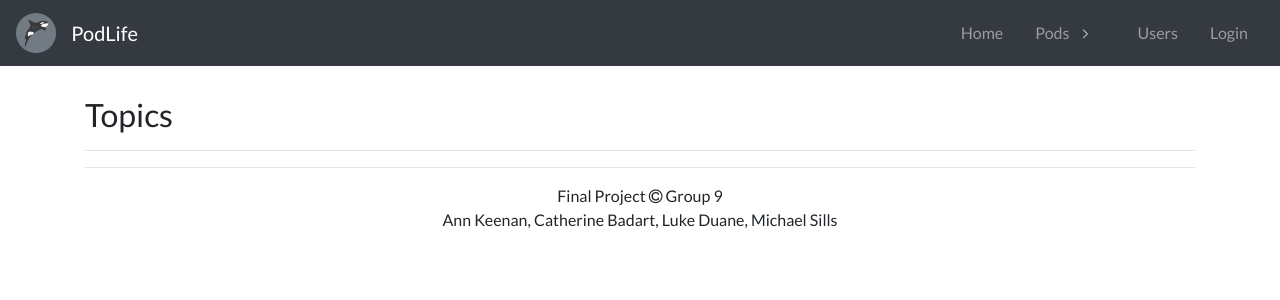
After one commit to WebApps-Group09/Project, a Django app: page /topic/ in a window 1280 px wide. The commit adds this page. Shown: the top 300 px of the page. Run offline with Django 3.2, Linux system fonts and the light colour scheme; data that the repository does not hold is empty; some libraries are stand-ins or nearby versions.

Commit message:
Add list topics page

```diff
--- a/podlife/urls.py
+++ b/podlife/urls.py
@@ -4,6 +4,7 @@ from podlife.views import *
 urlpatterns = [
     url(r'^$', HomePage.as_view(), name='home'),
     url(r'^topic/', include([
+        url(r'^$', ListTopics.as_view(), name='list_topics'),
         url(r'^(?P<topic>[\w-]+)/$', TopicView.as_view()),
     ])),
     url(r'user/', include([
--- a/podlife/views.py
+++ b/podlife/views.py
@@ -35,7 +35,7 @@ class MainPage(ListView):
             podcasts = Podcast.objects.all()
 
         # filter based off of sorttype
-        if self.request.GET.get('sorttype') == None:
+        if not self.request.GET.get('sorttype'):
             return podcasts
         elif self.request.GET.get('sorttype') == 'title':
             return podcasts.order_by('title')
@@ -65,12 +65,15 @@ def upvote(request, podcast_id, origin=None):
     else:
         return HttpResponseRedirect('/podcast')
 
-#downvote function to update the podcasts vote total
+
+# Downvote function to update the podcasts vote total
 def downvote(request, podcast_id, origin=None):
     podcast = Podcast.objects.get(id=podcast_id)
     podcast.num_upvotes -= 1
     podcast.save()
-    if origin: #if the origin is set, it is coming from the user page and needs to be sent back there
+
+    # if the origin is set, it is coming from the user page and needs to be sent back there
+    if origin:
         return HttpResponseRedirect('/user/' + origin)
     else:
         return HttpResponseRedirect('/podcast')
@@ -126,13 +129,17 @@ class ListUsers(ListView):
     model = User
     context_object_name = 'users'
 
+    # Order the list alphabetically
+    def get_queryset(self):
+        return User.objects.all().order_by('username')
+
     def get_context_data(self, **kwargs):
         context = super(ListUsers, self).get_context_data(**kwargs)
         context['topics'] = Topic.objects.all().order_by('topic')
         return context
 
 
-# View a specific user's uploaded podcasts
+# View a specific user's uploaded podcasts and subscriptions
 class UserView(ListView):
     template_name = 'view_user.html'
     model = Podcast
@@ -141,6 +148,7 @@ class UserView(ListView):
     def get_success_url(self):
         return self.success_url
 
+    # Return a list of uploaded podcasts
     def get_queryset(self):
         user = self.kwargs['username']
         user_id = User.objects.get(username=user).id
@@ -152,11 +160,13 @@ class UserView(ListView):
         context['titlefilter'] = self.request.GET.get('titlefilter', '')
         context['topics'] = Topic.objects.all().order_by('topic')
         context['username'] = self.kwargs['username']
+
         # check if it's themselves
         if (str(self.request.user) == self.kwargs['username']):
             context['is_self'] = True
         else:
             context['is_self'] = False
+
         # check if they are subscribed
         creator = User.objects.get(username=self.kwargs['username'])
         if CreatorSubscription.objects.filter(creator=creator, user=self.request.user).exists():
@@ -164,41 +174,47 @@ class UserView(ListView):
         else:
             context['subscribed'] = False
 
+        # get the user's subscriptions to other users/topics
         user_id = User.objects.get(username=self.kwargs['username']).id
         context['usersubs'] = CreatorSubscription.objects.filter(user=user_id)
         context['topicsubs'] = TopicSubscription.objects.filter(user=user_id)
         return context
 
-#subscribes a user to another user
+
+# Subscribes a user to another user
 def user_subscribe(request, creator_username, user_id):
     entry = CreatorSubscription(creator=User.objects.get(
         username=creator_username), user=User.objects.get(id=user_id))
     entry.save()
     return HttpResponseRedirect('/user/' + creator_username)
 
-#unsubscribes a user from a user
+
+# Unsubscribes a user from a user
 def user_unsubscribe(request, creator_username, user_id):
     CreatorSubscription.objects.filter(creator=User.objects.get(
         username=creator_username), user=User.objects.get(id=user_id)).delete()
     return HttpResponseRedirect('/user/' + creator_username)
 
-#unsubscribes a user from another user from the dashboard page
+
+# Unsubscribes a user from another user from the dashboard page
 def dashboard_user_unsubscribe(request, creator_username, user_id):
     CreatorSubscription.objects.filter(creator=User.objects.get(
         username=creator_username), user=User.objects.get(id=user_id)).delete()
     return HttpResponseRedirect('/dashboard/manage/subs')
 
-#unsubscrbies a user from a topic from the dashboard page
+
+# Unsubscrbies a user from a topic from the dashboard page
 def dashboard_topic_unsubscribe(request, topic, user_id):
     TopicSubscription.objects.filter(pod=Topic.objects.get(
         topic=topic.lower()), user=User.objects.get(id=user_id)).delete()
-    #updates the number of subscribers a topic has
+    # updates the number of subscribers a topic has
     topic_to_update = Topic.objects.get(topic=topic.lower())
     topic_to_update.num_subscribers -= 1
     topic_to_update.save()
     return HttpResponseRedirect('/dashboard/manage/subs')
 
-#subscribes a user to a topic
+
+# Subscribes a user to a topic
 def topic_subscribe(request, topic, user_id):
     # create the subscription in the table
     entry = TopicSubscription(pod=Topic.objects.get(
@@ -212,7 +228,8 @@ def topic_subscribe(request, topic, user_id):
 
     return HttpResponseRedirect('/topic/' + topic.lower())
 
-#unsubscribes a user from a topic
+
+# Unsubscribes a user from a topic
 def topic_unsubscribe(request, topic, user_id):
     # delete the sub in the table
     TopicSubscription.objects.filter(pod=Topic.objects.get(
@@ -224,6 +241,16 @@ def topic_unsubscribe(request, topic, user_id):
     topic_to_update.save()
 
     return HttpResponseRedirect('/topic/' + topic.lower())
+
+
+# View list of all pods
+class ListTopics(TemplateView):
+    template_name = 'list_topics.html'
+
+    def get_context_data(self, **kwargs):
+        context = super(ListTopics, self).get_context_data(**kwargs)
+        context['topics'] = Topic.objects.all().order_by('topic')
+        return context
 
 
 # View list of podcasts from a specific pod
--- a/templates/home.html
+++ b/templates/home.html
@@ -69,7 +69,7 @@
 					<img src="../static/img/ann.jpg" style="border-radius: 50%; max-height: 250px;">
 					<div style="color: #727b84; font-size: 36px; margin: 10px;">Ann Keenan</div>
 					<div style="font-size: 22px; margin-left: 10%; margin-right: 10%;">
-						Hi, I'm Ann. My friends all say I'm cool and they're right. I too also love to chill, relax, and watch Netflix
+						Hi, I'm Ann. I'm an avid listener of podcasts and am constantly too cold despite winter being my favorite season.
 					</div>
 				</div>
 			</div>
--- a/templates/layouts/base.html
+++ b/templates/layouts/base.html
@@ -41,9 +41,10 @@
 						Pods
 					</a>
 					<div class="dropdown-menu" aria-labelledby="topicDropdown">
-						{% for topic in topics %}
+						{% for topic in topics|slice:":5" %}
 							<a class="dropdown-item" href="/topic/{{ topic.topic }}">{{ topic.topic }}</a>
 						{% endfor %}
+						<small><em><a class="dropdown-item" href="{% url 'list_topics' %}">see more...</a></em></small>
 					</div>
 				</li>
 				<li class="nav-item">
--- /dev/null
+++ b/templates/list_topics.html
@@ -0,0 +1,17 @@
+{% extends "base.html" %}
+{% block title %}List of Topics{% endblock %}
+
+{% block body %}
+<div class="container body">
+  <h2>Topics</h2>
+	<hr>
+  {% for t in topics %}
+    <p>
+      <a href="/topic/{{ t.topic }}">{{ t.topic }}</a>
+      <small>
+        | {{ t.num_subscribers }} subscribers
+        | {{ t.num_podcasts }} podcasts
+      </small>
+    </p>
+  {% endfor %}
+{% endblock %}
```
